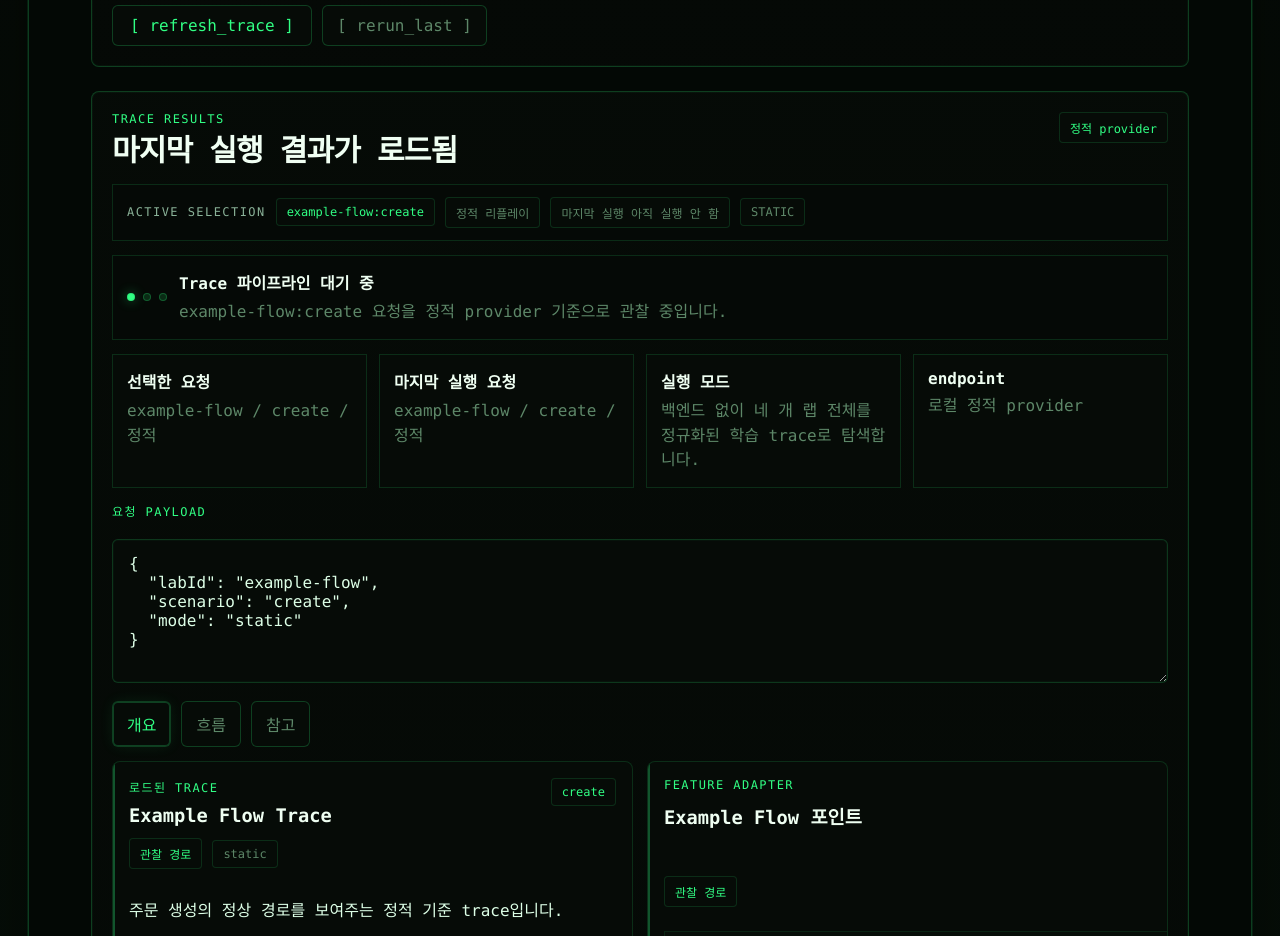
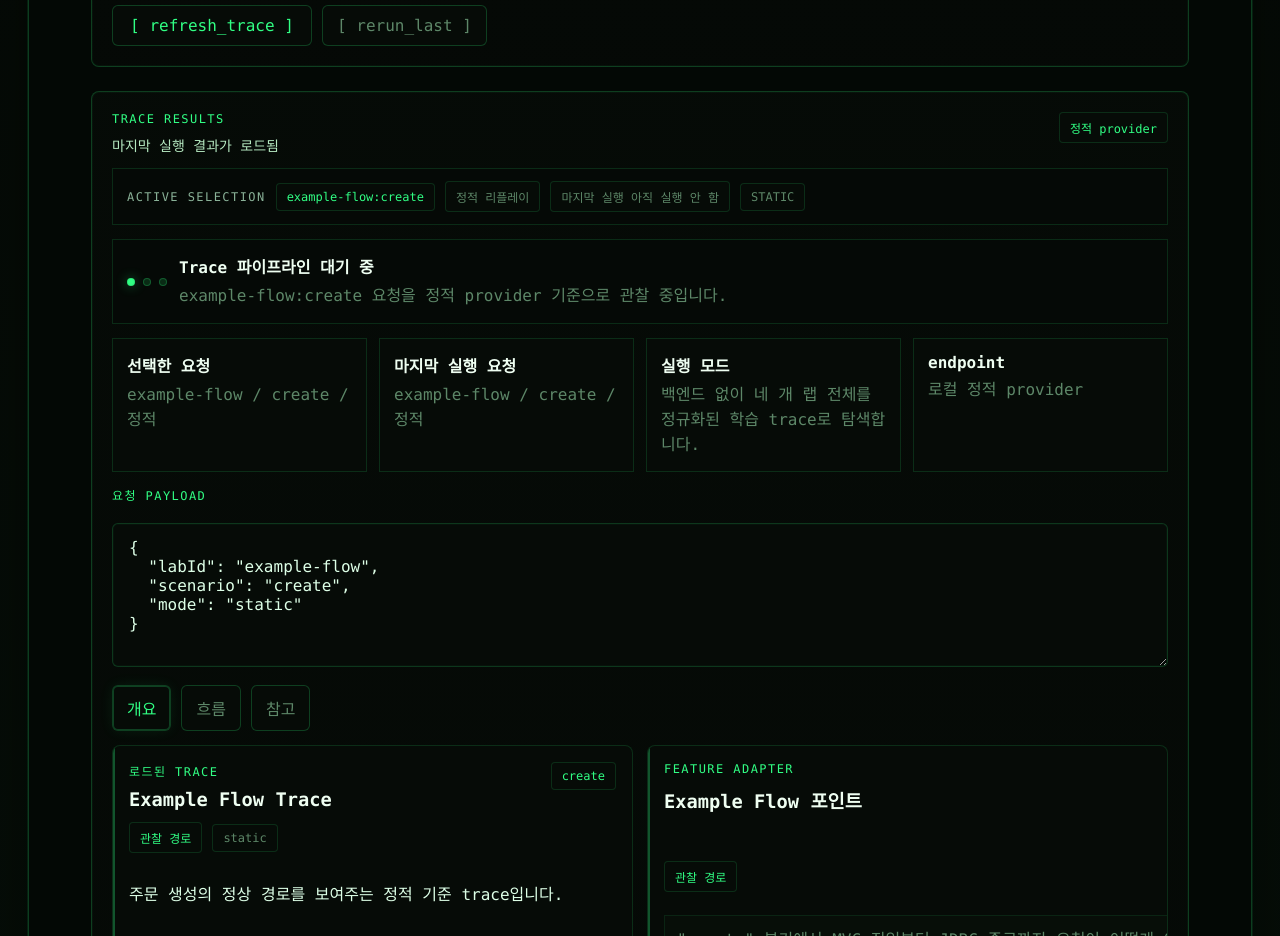
Before and after one commit to polynomeer/spring-lite, a React (Vite) app in the folder visual-lab-app/: page / in a window 1280 px wide. Shown: the part 1340-2276 px from the top of the page. Built offline with nearby package versions, Linux system fonts and the light colour scheme; no server answers.

Commit message:
style(visual-lab-app): compress trace results header

```diff
--- a/visual-lab-app/src/app/App.tsx
+++ b/visual-lab-app/src/app/App.tsx
@@ -346,7 +346,7 @@ export function App() {
               <div className="results-header">
                 <div>
                   <p className="eyebrow">{consoleText.traceResults}</p>
-                  <h2>{consoleText.traceResultsMeta}</h2>
+                  <p className="results-meta">{consoleText.traceResultsMeta}</p>
                 </div>
                 <span className="badge">{mode === "static" ? text.staticProvider : text.liveProvider}</span>
               </div>
--- a/visual-lab-app/src/styles.css
+++ b/visual-lab-app/src/styles.css
@@ -428,6 +428,13 @@ code {
   gap: 12px;
 }
 
+.results-meta {
+  margin: 0;
+  color: #b5e8c0;
+  font-size: 14px;
+  line-height: 1.45;
+}
+
 .results-header h2,
 .section-head h2 {
   margin: 0;
@@ -481,7 +488,7 @@ code {
 }
 
 .table-strip {
-  margin-top: 18px;
+  margin-top: 12px;
   padding: 12px 14px;
   border: 1px solid rgba(37, 197, 97, 0.18);
   background: rgba(6, 10, 7, 0.98);
```
